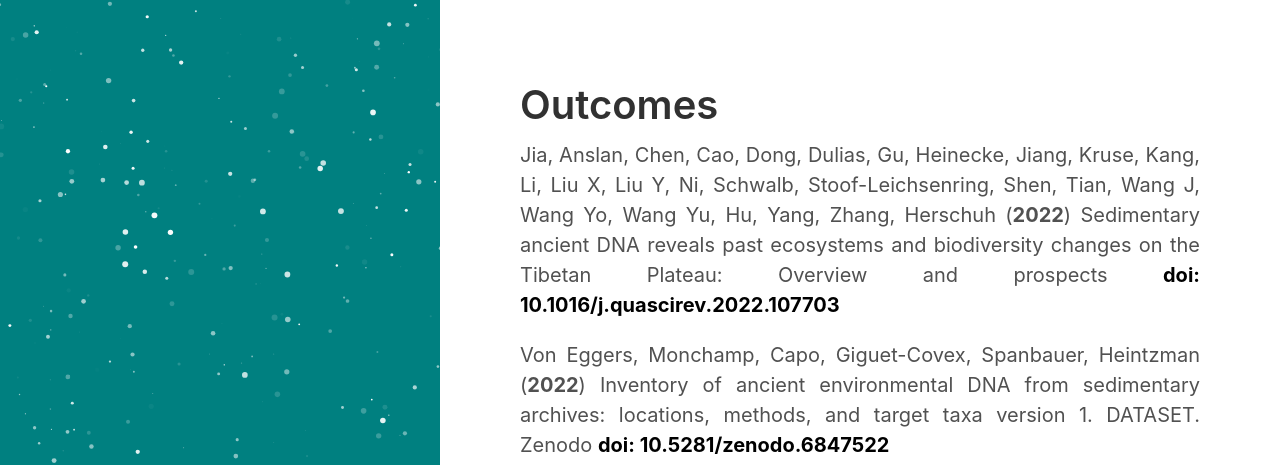
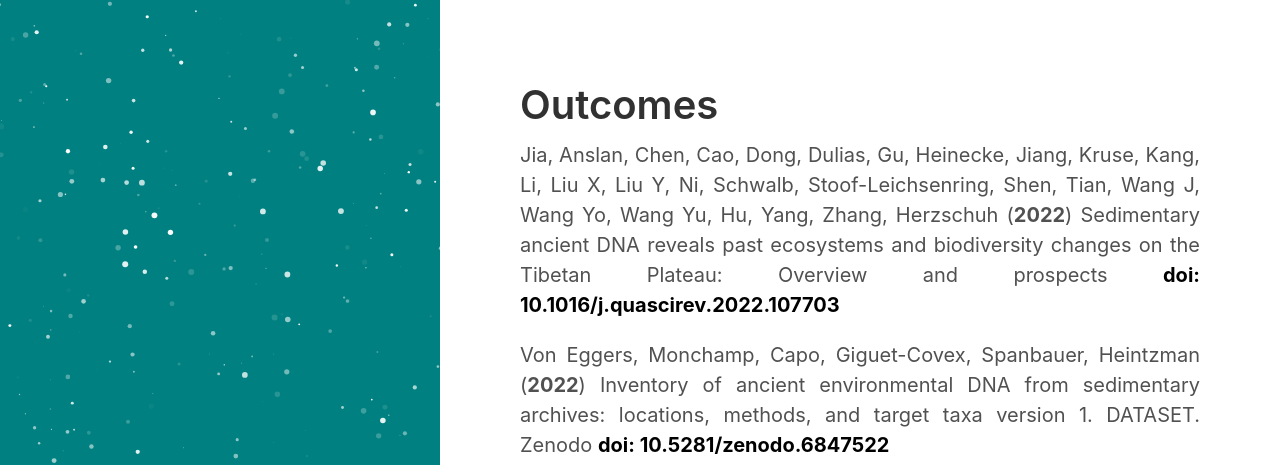
Before and after one commit to sedadna/sedadna.github.io, a Jekyll site: the page built from category/outcomes.md, in a window 1280 px wide and 1190 px high. Shown: the top 465 px of the window. Built offline with Jekyll 4.4.1, drawn with Linux system fonts in a browser that asks for light colours.

Commit message:
Update outcomes.md

```diff
--- a/category/outcomes.md
+++ b/category/outcomes.md
@@ -5,7 +5,7 @@
 
 <div class="intro">
 
-<p>Jia, Anslan, Chen, Cao, Dong, Dulias, Gu, Heinecke, Jiang, Kruse, Kang, Li, Liu X, Liu Y, Ni, Schwalb, Stoof-Leichsenring, Shen, Tian, Wang J, Wang Yo, Wang Yu, Hu, Yang, Zhang, Herschuh (<b>2022</b>) Sedimentary ancient DNA reveals past ecosystems and biodiversity changes on the Tibetan Plateau: Overview and prospects <a href="https://doi.org/10.1016/j.quascirev.2022.107703" target="_blank"><b>doi: 10.1016/j.quascirev.2022.107703</b></a></p>
+<p>Jia, Anslan, Chen, Cao, Dong, Dulias, Gu, Heinecke, Jiang, Kruse, Kang, Li, Liu X, Liu Y, Ni, Schwalb, Stoof-Leichsenring, Shen, Tian, Wang J, Wang Yo, Wang Yu, Hu, Yang, Zhang, Herzschuh (<b>2022</b>) Sedimentary ancient DNA reveals past ecosystems and biodiversity changes on the Tibetan Plateau: Overview and prospects <a href="https://doi.org/10.1016/j.quascirev.2022.107703" target="_blank"><b>doi: 10.1016/j.quascirev.2022.107703</b></a></p>
 
 <p>Von Eggers, Monchamp, Capo, Giguet-Covex, Spanbauer, Heintzman (<b>2022</b>) Inventory of ancient environmental DNA from sedimentary archives: locations, methods, and target taxa version 1. DATASET. Zenodo <a href="https://doi.org/10.5281/zenodo.6847522" target="_blank"><b>doi: 10.5281/zenodo.6847522</b></a></p>
 
```
